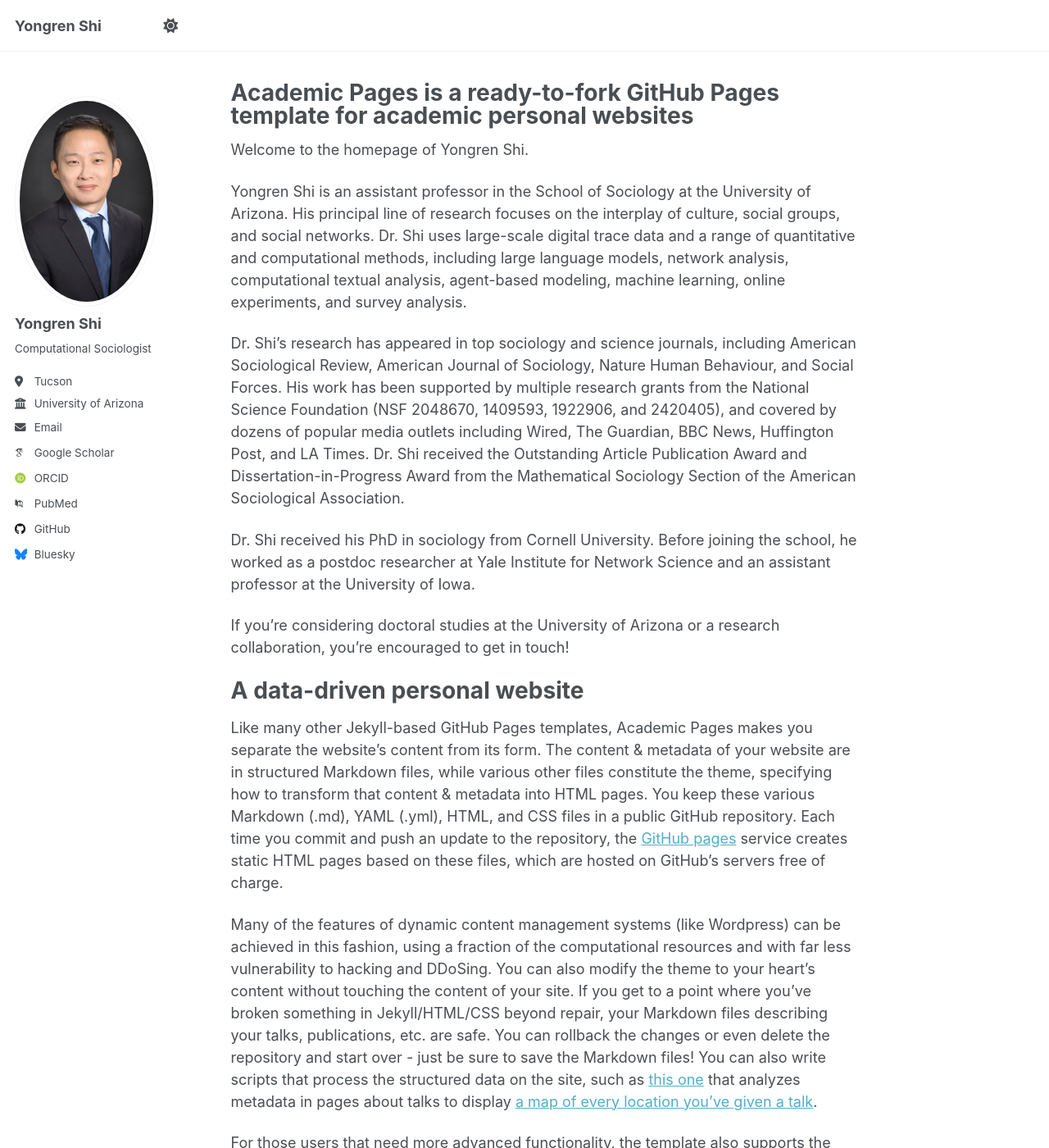
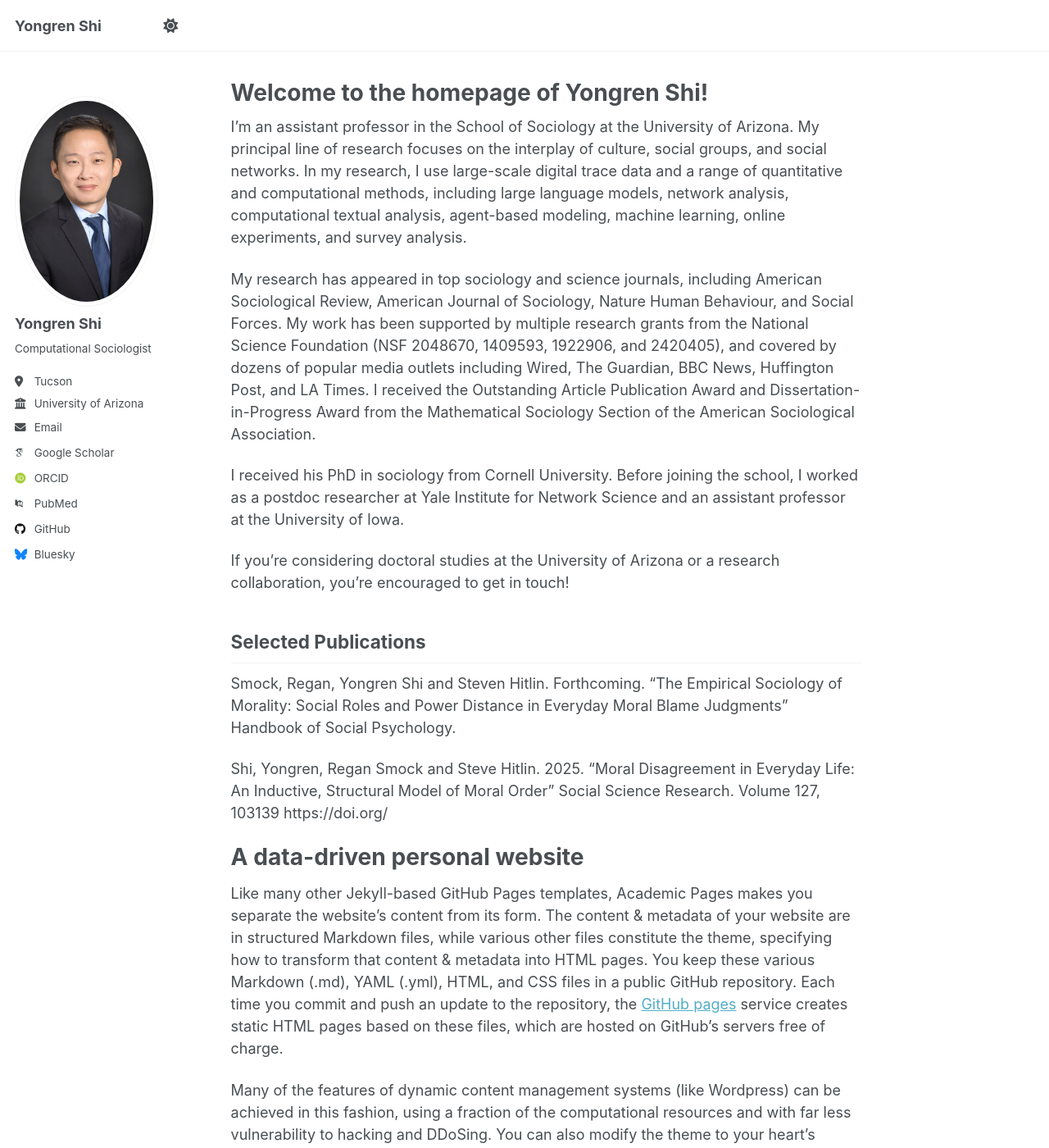
Before and after one commit to YongrenShi/YongrenShi, a Jekyll site: the page built from _pages/about.md, in a window 1280 px wide and 1400 px high. Shown: the whole window at 82% size. Built offline with Jekyll 4.4.1, drawn with Linux system fonts in a browser that asks for light colours; some web fonts are replaced; a script that is not in the unit is left out.

Commit message:
Update about.md

```diff
--- a/_pages/about.md
+++ b/_pages/about.md
@@ -1,21 +1,27 @@
 ---
 permalink: /
-title: "Academic Pages is a ready-to-fork GitHub Pages template for academic personal websites"
+title: "Welcome to the homepage of Yongren Shi!"
 author_profile: true
 redirect_from:
   - /about/
   - /about.html
 ---
 
-Welcome to the homepage of Yongren Shi.
 
-Yongren Shi is an assistant professor in the School of Sociology at the University of Arizona. His principal line of research focuses on the interplay of culture, social groups, and social networks. Dr. Shi uses large-scale digital trace data and a range of quantitative and computational methods, including large language models, network analysis, computational textual analysis, agent-based modeling, machine learning, online experiments, and survey analysis.
+I'm an assistant professor in the School of Sociology at the University of Arizona. My principal line of research focuses on the interplay of culture, social groups, and social networks. In my research, I use large-scale digital trace data and a range of quantitative and computational methods, including large language models, network analysis, computational textual analysis, agent-based modeling, machine learning, online experiments, and survey analysis.
 
-Dr. Shi’s research has appeared in top sociology and science journals, including American Sociological Review, American Journal of Sociology, Nature Human Behaviour, and Social Forces. His work has been supported by multiple research grants from the National Science Foundation (NSF 2048670, 1409593, 1922906, and 2420405), and covered by dozens of popular media outlets including Wired, The Guardian, BBC News, Huffington Post, and LA Times. Dr. Shi received the Outstanding Article Publication Award and Dissertation-in-Progress Award from the Mathematical Sociology Section of the American Sociological Association.
+My research has appeared in top sociology and science journals, including American Sociological Review, American Journal of Sociology, Nature Human Behaviour, and Social Forces. My work has been supported by multiple research grants from the National Science Foundation (NSF 2048670, 1409593, 1922906, and 2420405), and covered by dozens of popular media outlets including Wired, The Guardian, BBC News, Huffington Post, and LA Times. I received the Outstanding Article Publication Award and Dissertation-in-Progress Award from the Mathematical Sociology Section of the American Sociological Association.
 
-Dr. Shi received his PhD in sociology from Cornell University. Before joining the school, he worked as a postdoc researcher at Yale Institute for Network Science and an assistant professor at the University of Iowa.
+I received his PhD in sociology from Cornell University. Before joining the school, I worked as a postdoc researcher at Yale Institute for Network Science and an assistant professor at the University of Iowa.
 
 If you’re considering doctoral studies at the University of Arizona or a research collaboration, you're encouraged to get in touch!
+
+Selected Publications
+------
+Smock, Regan, Yongren Shi and Steven Hitlin. Forthcoming. “The
+Empirical Sociology of Morality: Social Roles and Power Distance in Everyday Moral Blame Judgments” Handbook of Social Psychology.
+
+Shi, Yongren, Regan Smock and Steve Hitlin. 2025. “Moral Disagreement in Everyday Life: An Inductive, Structural Model of Moral Order” Social Science Research. Volume 127, 103139 https://doi.org/
 
 
 A data-driven personal website
```
